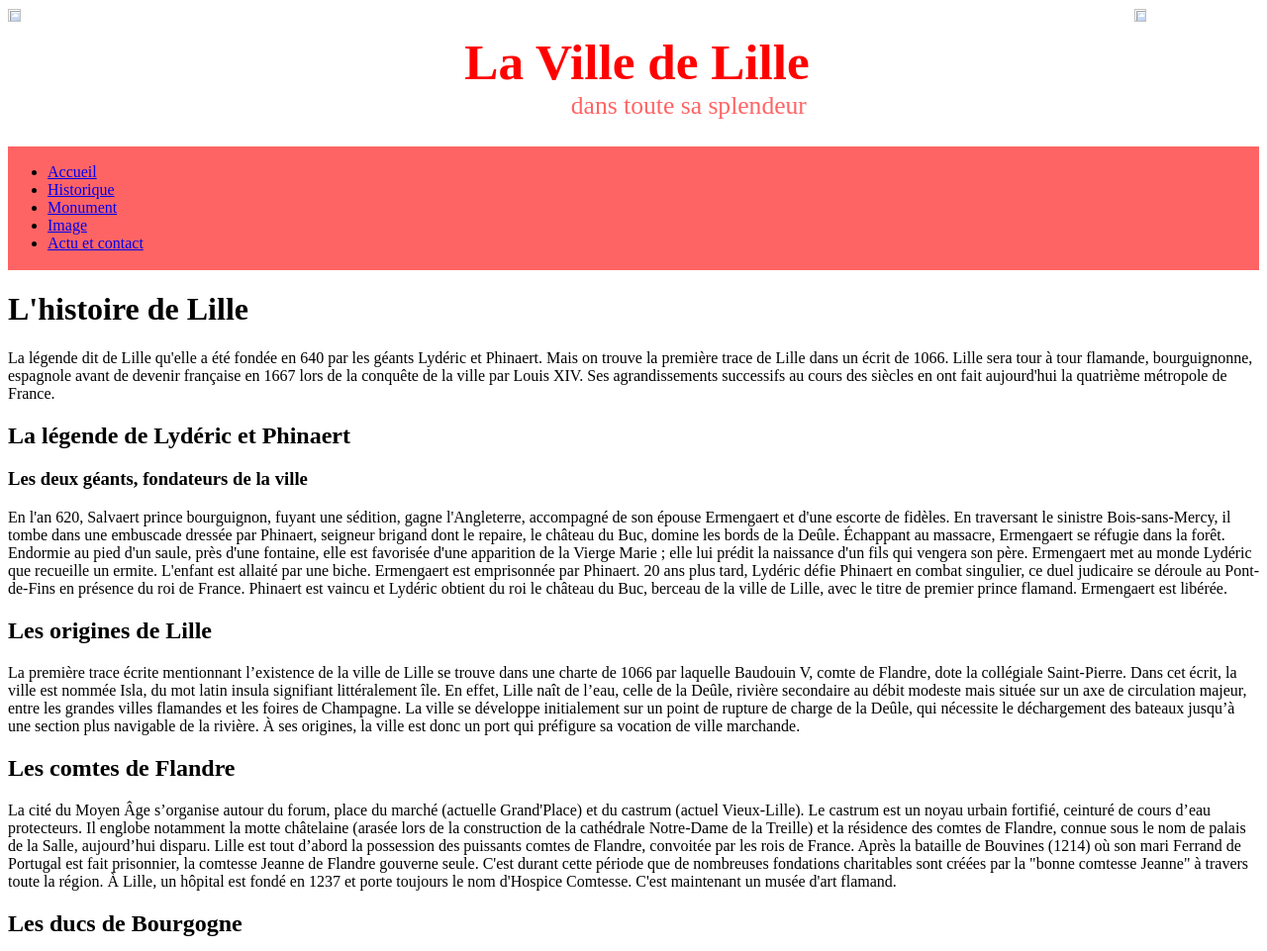
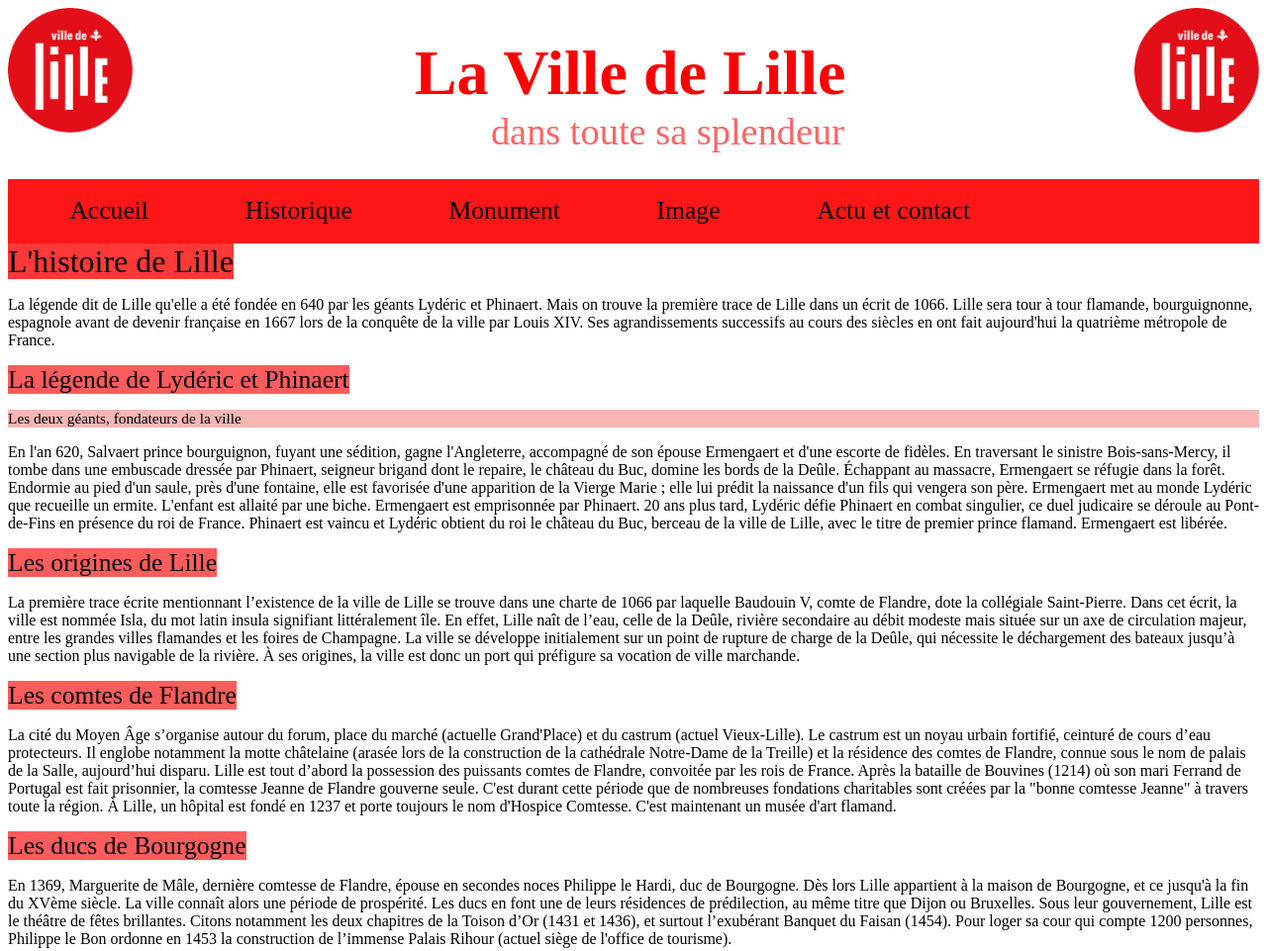
Before and after one commit to tobyz1/Ville-de-Lille, a plain HTML site: page page/historique.html in a window 1280 px wide. Shown: the top 961 px of the page at 99% size. Drawn offline with Linux system fonts and the light colour scheme; files that its build step writes are made by us from their sources; files whose address does not match are found by name.

Commit message:
changement des couleurs et du menu + dev de la page historique

```diff
--- a/css/style.css
+++ b/css/style.css
@@ -10,30 +10,30 @@ img.first{
     width: 10%;
 }
 h1.haut{
-    padding-left: 35%;
+    padding-left: 31%;
     margin-top: -8%;
     margin-bottom: 9%;
     margin-left: 1.5%;
-    font-size: 4vw;
+    font-size: 5vw;
     color: #ff0000
 }
 p.subtitle{
-    padding-left: 35%;
+    padding-left: 31%;
     margin-top: -9%;
     margin-bottom: 2%;
-    margin-left: 10%;
-    font-size: 2vw;
+    margin-left: 7.6%;
+    font-size: 3vw;
     color: #FF6464
 }
 
 /* menu de navigation */
 nav.menu-nav{
-    background-color: #FF6464;
+    background-color: #ff1616;
     padding-top: 0.1em;
     padding-bottom: 0.1em;
 }
 nav.menu-nav ul li.btn{
-    padding: 4vw;
+    padding: 5vw;
     display: inline;
 }
 nav.menu-nav ul li.btn a{
@@ -51,7 +51,7 @@ nav.menu-nav ul li.btn a{
 nav.menu-nav ul li.btn:hover a{
     padding: 0.6%;
     color: white;
-    background-color: red;
+    background-color: rgb(164, 0, 0);
     font-weight: 700;
     transition: 0.3s;
     z-index: 1;
@@ -121,61 +121,34 @@ iframe{
     width: 100%;
 }
 
-/* Historique */
-/* header */
-img.last-h{
-    height: 10%;
-    width: 10%;
-    float: right;
-}
-img.first-h{
-    height: 10%;
-    width: 10%;
-}
-h1.haut-h{
-    padding-left: 35%;
-    margin-top: -8%;
-    margin-bottom: 9%;
-    margin-left: 1.5%;
-    font-size: 4vw;
-    color: #ff0000
-}
-p.subtitle-h{
-    padding-left: 35%;
-    margin-top: -9%;
-    margin-bottom: 2%;
-    margin-left: 10%;
-    font-size: 2vw;
-    color: #FF6464
+/* footer */
+footer{
+    background-color: #ff0000;
 }
 
-/* menu de navigation */
-nav.menu-nav-h{
-    background-color: #FF6464;
-    padding-top: 0.1em;
-    padding-bottom: 0.1em;
-}
-nav.menu-nav-h ul li.btn{
-    padding: 4vw;
+
+/* Historique */
+
+h1.historique{
+    font-size: 2.5vw;
+    color: black;
+    background-color: #ff3838;
+    font-weight: 100;
     display: inline;
 }
-nav.menu-nav-h ul li.btn a{
+h2.historique{
     font-size: 2vw;
-    font-weight: 300;
     color: black;
-    text-decoration: none;
-    margin-left: -4%;
-    padding-inline-end: 0.6%;
-    padding-inline-start: 0.6%;
-    border-radius: 5px;
-    transition: 0.3s;
-    z-index: 1;
+    background-color: #fc5c5c;
+    font-weight: 100;
+    display: inline;
 }
-nav.menu-nav-h ul li.btn:hover a{
-    padding: 0.6%;
-    color: white;
-    background-color: red;
-    font-weight: 700;
-    transition: 0.3s;
-    z-index: 1;
+h3.historique{
+    font-size: 1.2vw;
+    background-color: #f8b5b5;
+    font-weight: 100;
+
 }
+p.hi{
+    font-size: O.8vw;
+}
--- a/page/historique.html
+++ b/page/historique.html
@@ -1,81 +1,82 @@
 <!DOCTYPE html>
 <html>
 <head>
-    <title> Ville De Lille</title>
-    <link rel="stylesheet" type="text/css" href="css/style.css">
     <meta charset="utf-8">
-    <link rel="icon" href="img/logo.png">
+    <title> Ville De Lille </title>
+    <link rel="stylesheet" type="text/css" href="C:\Users\chanc\OneDrive\Bureau\Ville-de-Lille\css\style.css">
+    <link rel="icon" href="C:\Users\chanc\OneDrive\Bureau\Ville-de-Lille\img\logo.png">
 </head>
 
 <body>
     <!-- haut de page -->
     <header>
-        <img class="first-h" src="img/logo.png" width="150" height="150">
-        <img class="last-h" src="img/logo.png" width="150" height="150" >
-        <h1 class="haut-h"> La Ville de Lille </h1>
-        <p class="subtitle-h"> dans toute sa splendeur </p>
+        <img class="first" src="C:\Users\chanc\OneDrive\Bureau\Ville-de-Lille\img\logo.png" width="150" height="150">
+        <img class="last" src="C:\Users\chanc\OneDrive\Bureau\Ville-de-Lille\img\logo.png" width="150" height="150" >
+        <h1 class="haut"> La Ville de Lille </h1>
+        <p class="subtitle"> dans toute sa splendeur </p>
     </header>
 
     <!-- menu de nav -->
     <nav class="menu-nav">
         <ul>
-            <li class="btn-h"> <a class="btn-h" href="Index.html"> Accueil</a> </li>
-            <li class="btn-h"> <a class="btn-h" href="#"> Historique</a> </li>
-            <li class="btn-h"> <a class="btn-h" href="page/Momument.html"> Monument</a> </li>
-            <li class="btn-h"> <a class="btn-h" href="page/img.html"> Image</a> </li>
-            <li class="btn-h"> <a class="btn-h" href="page/Actuetcontact.html"> Actu et contact</a> </li>
+            <li class="btn"> <a class="btn-h" href="C:\Users\chanc\OneDrive\Bureau\Ville-de-Lille\Index.html"> Accueil</a> </li>
+            <li class="btn"> <a class="btn-h" href="#"> Historique</a> </li>
+            <li class="btn"> <a class="btn-h" href="C:\Users\chanc\OneDrive\Bureau\Ville-de-Lille\page\Momument.html"> Monument</a> </li>
+            <li class="btn"> <a class="btn-h" href="C:\Users\chanc\OneDrive\Bureau\Ville-de-Lille\page\img.html"> Image</a> </li>
+            <li class="btn"> <a class="btn-h" href="C:\Users\chanc\OneDrive\Bureau\Ville-de-Lille\page\Actuetcontact.html"> Actu et contact</a> </li>
         </ul>
     </nav>
 
     <!-- corps d'écriture -->
+<div class="gen">
         <h1 class="historique"> L'histoire de Lille </h1>
-    <div>
-        <p> La légende dit de Lille qu'elle a été fondée en 640 par les géants Lydéric et Phinaert. Mais on trouve la première trace de Lille dans un écrit de 1066.
+    <div class="hi">
+        <p class="hi"> La légende dit de Lille qu'elle a été fondée en 640 par les géants Lydéric et Phinaert. Mais on trouve la première trace de Lille dans un écrit de 1066.
         Lille sera tour à tour flamande, bourguignonne, espagnole avant de devenir française en 1667 lors de la conquête de la ville par Louis XIV.
         Ses agrandissements successifs au cours des siècles en ont fait aujourd'hui la quatrième métropole de France. </p>
     </div>
-    <div>
+    <div class="hi">
         <h2 class="historique"> La légende de Lydéric et Phinaert </h2>
-        <h3> Les deux géants, fondateurs de la ville </h3>
-        <p>  En l'an 620, Salvaert prince bourguignon, fuyant une sédition, gagne l'Angleterre, accompagné de son épouse Ermengaert et d'une escorte de fidèles. En traversant le sinistre Bois-sans-Mercy, il tombe dans une embuscade dressée par Phinaert, seigneur brigand dont le repaire, le château du Buc, domine les bords de la Deûle.
+        <h3 class="historique"> Les deux géants, fondateurs de la ville </h3>
+        <p class="hi">  En l'an 620, Salvaert prince bourguignon, fuyant une sédition, gagne l'Angleterre, accompagné de son épouse Ermengaert et d'une escorte de fidèles. En traversant le sinistre Bois-sans-Mercy, il tombe dans une embuscade dressée par Phinaert, seigneur brigand dont le repaire, le château du Buc, domine les bords de la Deûle.
         Échappant au massacre, Ermengaert se réfugie dans la forêt. Endormie au pied d'un saule, près d'une fontaine, elle est favorisée d'une apparition de la Vierge Marie ; elle lui prédit la naissance d'un fils qui vengera son père.
         Ermengaert met au monde Lydéric que recueille un ermite. L'enfant est allaité par une biche. Ermengaert est emprisonnée par Phinaert.
         20 ans plus tard, Lydéric défie Phinaert en combat singulier, ce duel judicaire se déroule au Pont-de-Fins en présence du roi de France. Phinaert est vaincu et Lydéric obtient du roi le château du Buc, berceau de la ville de Lille, avec le titre de premier prince flamand. Ermengaert est libérée.</p>
     </div>
-    <div>
+    <div class="hi">
         <h2 class="historique"> Les origines de Lille </h2>
-        <p> La première trace écrite mentionnant l’existence de la ville de Lille se trouve dans une charte de 1066 par laquelle Baudouin V, comte de Flandre, dote la collégiale Saint-Pierre. Dans cet écrit, la ville est nommée Isla, du mot latin insula signifiant littéralement île. En effet, Lille naît de l’eau, celle de la Deûle, rivière secondaire au débit modeste mais située sur un axe de circulation majeur, entre les grandes villes flamandes et les foires de Champagne. La ville se développe initialement sur un point de rupture de charge de la Deûle, qui nécessite le déchargement des bateaux jusqu’à une section plus navigable de la rivière. À ses origines, la ville est donc un port qui préfigure sa vocation de ville marchande. </p>
+        <p class="hi"> La première trace écrite mentionnant l’existence de la ville de Lille se trouve dans une charte de 1066 par laquelle Baudouin V, comte de Flandre, dote la collégiale Saint-Pierre. Dans cet écrit, la ville est nommée Isla, du mot latin insula signifiant littéralement île. En effet, Lille naît de l’eau, celle de la Deûle, rivière secondaire au débit modeste mais située sur un axe de circulation majeur, entre les grandes villes flamandes et les foires de Champagne. La ville se développe initialement sur un point de rupture de charge de la Deûle, qui nécessite le déchargement des bateaux jusqu’à une section plus navigable de la rivière. À ses origines, la ville est donc un port qui préfigure sa vocation de ville marchande. </p>
     </div>
-    <div>
+    <div class="hi">
         <h2 class="historique">Les comtes de Flandre</h2>
-        <p>La cité du Moyen Âge s’organise autour du forum, place du marché (actuelle Grand'Place) et du castrum (actuel Vieux-Lille). Le castrum est un noyau urbain fortifié, ceinturé de cours d’eau protecteurs. Il englobe notamment la motte châtelaine (arasée lors de la construction de la cathédrale Notre-Dame de la Treille) et la résidence des comtes de Flandre, connue sous le nom de palais de la Salle, aujourd’hui disparu.
+        <p class="hi">La cité du Moyen Âge s’organise autour du forum, place du marché (actuelle Grand'Place) et du castrum (actuel Vieux-Lille). Le castrum est un noyau urbain fortifié, ceinturé de cours d’eau protecteurs. Il englobe notamment la motte châtelaine (arasée lors de la construction de la cathédrale Notre-Dame de la Treille) et la résidence des comtes de Flandre, connue sous le nom de palais de la Salle, aujourd’hui disparu.
         Lille est tout d’abord la possession des puissants comtes de Flandre, convoitée par les rois de France. Après la bataille de Bouvines (1214) où son mari Ferrand de Portugal est fait prisonnier, la comtesse Jeanne de Flandre gouverne seule. C'est durant cette période que de nombreuses fondations charitables sont créées par la "bonne comtesse Jeanne" à travers toute la région. À Lille, un hôpital est fondé en 1237 et porte toujours le nom d'Hospice Comtesse. C'est maintenant un musée d'art flamand.</p>
     </div>
-    <div>
+    <div class="hi">
         <h2 class="historique">Les ducs de Bourgogne</h2>
-        <p>En 1369, Marguerite de Mâle, dernière comtesse de Flandre, épouse en secondes noces Philippe le Hardi, duc de Bourgogne. Dès lors Lille appartient à la maison de Bourgogne, et ce jusqu'à la fin du XVème siècle.
+        <p class="hi">En 1369, Marguerite de Mâle, dernière comtesse de Flandre, épouse en secondes noces Philippe le Hardi, duc de Bourgogne. Dès lors Lille appartient à la maison de Bourgogne, et ce jusqu'à la fin du XVème siècle.
         La ville connaît alors une période de prospérité. Les ducs en font une de leurs résidences de prédilection, au même titre que Dijon ou Bruxelles. Sous leur gouvernement, Lille est le théâtre de fêtes brillantes. Citons notamment les deux chapitres de la Toison d’Or (1431 et 1436), et surtout l’exubérant Banquet du Faisan (1454). Pour loger sa cour qui compte 1200 personnes, Philippe le Bon ordonne en 1453 la construction de l’immense Palais Rihour (actuel siège de l'office de tourisme).</p>
     </div>
-    <div>
+    <div class="hi">
         <h2 class="historique"> Le siècle d'or </h2>
-        <p>Le sort de Lille bascule à nouveau en 1477, à la mort de Charles Le Téméraire. Sa fille, Marie de Bourgogne, épouse Maximilien d’Autriche, fils de l’empereur Frédéric III, de la famille des Habsbourg.
+        <p class="hi">Le sort de Lille bascule à nouveau en 1477, à la mort de Charles Le Téméraire. Sa fille, Marie de Bourgogne, épouse Maximilien d’Autriche, fils de l’empereur Frédéric III, de la famille des Habsbourg.
         Lille fait dès lors partie des Pays-Bas espagnols, de Charles Quint à Philippe IV d'Espagne (de 1500 à 1667). En 1598, Philippe II, roi d'Espagne, cède à sa fille Isabelle les Pays-Bas. S'ouvre alors pour Lille une période appelée "Siècle d’or". De nombreux couvents sont fondés et la ville connait deux agrandissements successifs, de 1605 à 1606 et de 1618 à 1621. En 1652, Julien Destrée, maître d'œuvre de la ville, conçoit la bourse, aujourd’hui appelée Vieille Bourse.</p>
     </div>
-    <div>
+    <div class="hi">
         <h2 class="historique">Lille devient française</h2>
-        <p>Mais la rupture majeure de l’histoire lilloise se situe en 1667, lors de la conquête de la ville par Louis XIV, en pleine guerre de Dévolution. Le visage de la ville est profondément modifié par l’introduction du style classique français. Vauban édifie de 1667 à 1670 "la reine des citadelles".
+        <p class="hi">Mais la rupture majeure de l’histoire lilloise se situe en 1667, lors de la conquête de la ville par Louis XIV, en pleine guerre de Dévolution. Le visage de la ville est profondément modifié par l’introduction du style classique français. Vauban édifie de 1667 à 1670 "la reine des citadelles".
         À partir de 1670 un nouveau quartier prend forme : le quartier Royal, remarquable par la régularité de sa voirie. Nobles et notables y bâtissent de somptueux hôtels particuliers. La rénovation gagne aussi la ville ancienne où le Magistrat veille à l’homogénéité des constructions. C’est ainsi que se développent les rangs de maisons presque identiques, alliant le goût français de l’époque aux traditions architecturales locales.
         Durant la guerre de Succession d’Espagne, Lille est conquise par les Hollandais et redevient définitivement française en 1713 avec la signature du Traité d’Utrecht.</p>
     </div>
-    <div>
+    <div class="hi">
         <h2 class="historique">Lille au XIXème siècle</h2>
-        <p>La Révolution voit s’imposer le pouvoir d’une bourgeoisie libérale, dynamique et entreprenante. Sous son impulsion, Lille devient au XIXème siècle une grande puissance industrielle dont les piliers sont la métallurgie, la chimie et surtout le textile (coton et lin). En 1858, en plein essor industriel, la ville connaît un agrandissement majeur. En annexant les communes voisines de Wazemmes, Esquermes, Moulins et Fives, Lille triple sa superficie et double sa population. De grandes avenues et de vastes places sont aménagées selon le modèle haussmannien pour recevoir d’imposants monuments tels que la Préfecture, le Palais des Beaux-Arts et les facultés.</p>
+        <p class="hi">La Révolution voit s’imposer le pouvoir d’une bourgeoisie libérale, dynamique et entreprenante. Sous son impulsion, Lille devient au XIXème siècle une grande puissance industrielle dont les piliers sont la métallurgie, la chimie et surtout le textile (coton et lin). En 1858, en plein essor industriel, la ville connaît un agrandissement majeur. En annexant les communes voisines de Wazemmes, Esquermes, Moulins et Fives, Lille triple sa superficie et double sa population. De grandes avenues et de vastes places sont aménagées selon le modèle haussmannien pour recevoir d’imposants monuments tels que la Préfecture, le Palais des Beaux-Arts et les facultés.</p>
     </div>
-    <div>
+    <div class="hi">
         <h2 class="historique">Lille métamorphosée</h2>
-        <p>La crise industrielle qui fait son apparition dans les années 70 frappe la ville de plein fouet dans les années 80. Tous les secteurs d’activité sont touchés, à commencer par le textile. Le taux de chômage passe de 3% en 1975 à 13% en 1990. Lille entame alors une période de reconversion basée sur le développement du secteur tertiaire. La ville d’usines et d’ateliers laisse place à une ville de bureaux et de services, et retrouve en quelque sorte sa vocation médiévale de cité marchande. La liaison TGV Lille-Paris en 1993, la création du nouveau quartier Euralille et l’arrivée de l’Eurostar en 1994 sont autant d’atouts qui ont permis à la ville d’entrer avec confiance dans le troisième millénaire Quatrième métropole française, carrefour international, place économique dynamique, Lille est également classée "station touristique" et "Ville d’Art et d’Histoire", désignée Capitale Européenne de la Culture en 2004. La ville est désormais une destination touristique de premier plan, reconnue pour son cadre de vie accueillant, son patrimoine préservé et sa vie culturelle intense.</p>
+        <p class="hi">La crise industrielle qui fait son apparition dans les années 70 frappe la ville de plein fouet dans les années 80. Tous les secteurs d’activité sont touchés, à commencer par le textile. Le taux de chômage passe de 3% en 1975 à 13% en 1990. Lille entame alors une période de reconversion basée sur le développement du secteur tertiaire. La ville d’usines et d’ateliers laisse place à une ville de bureaux et de services, et retrouve en quelque sorte sa vocation médiévale de cité marchande. La liaison TGV Lille-Paris en 1993, la création du nouveau quartier Euralille et l’arrivée de l’Eurostar en 1994 sont autant d’atouts qui ont permis à la ville d’entrer avec confiance dans le troisième millénaire Quatrième métropole française, carrefour international, place économique dynamique, Lille est également classée "station touristique" et "Ville d’Art et d’Histoire", désignée Capitale Européenne de la Culture en 2004. La ville est désormais une destination touristique de premier plan, reconnue pour son cadre de vie accueillant, son patrimoine préservé et sa vie culturelle intense.</p>
     </div>
-
+</div>
     <!-- footer -->
     <footer>
     <p>
```
